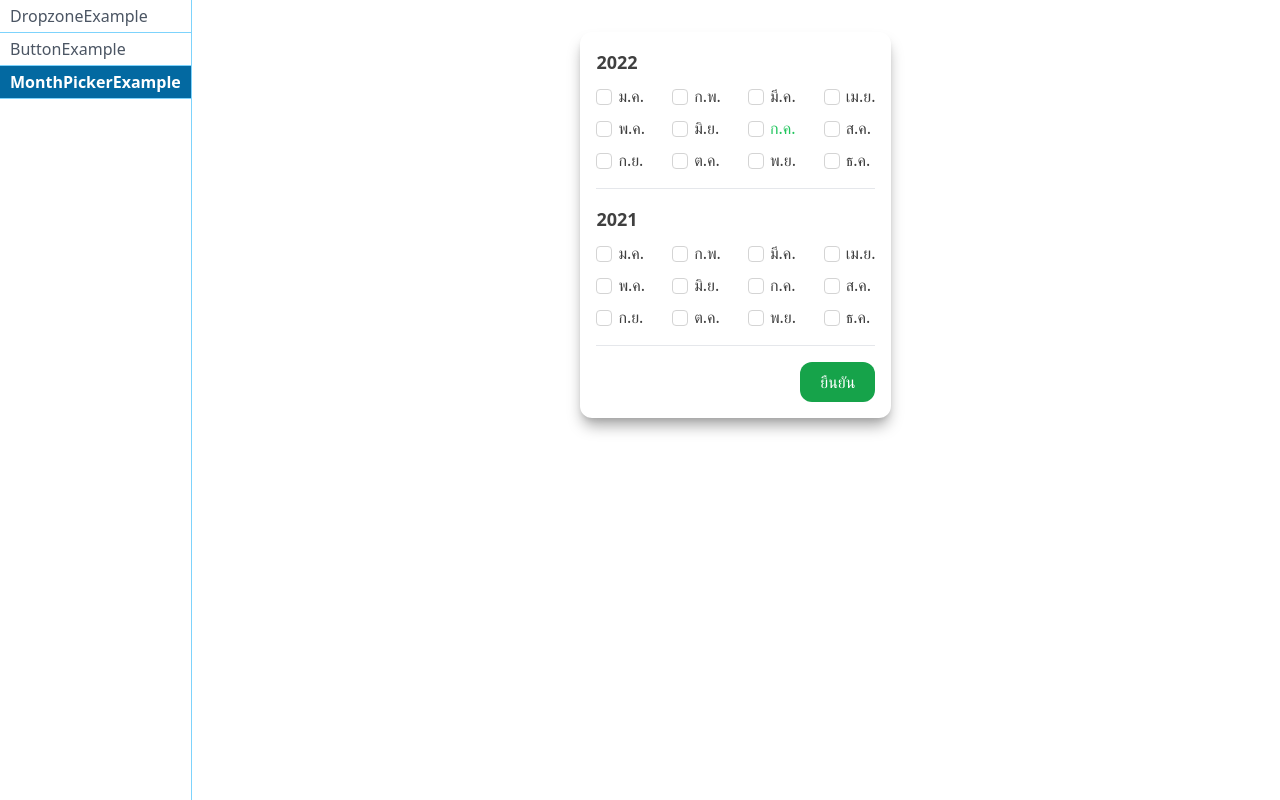
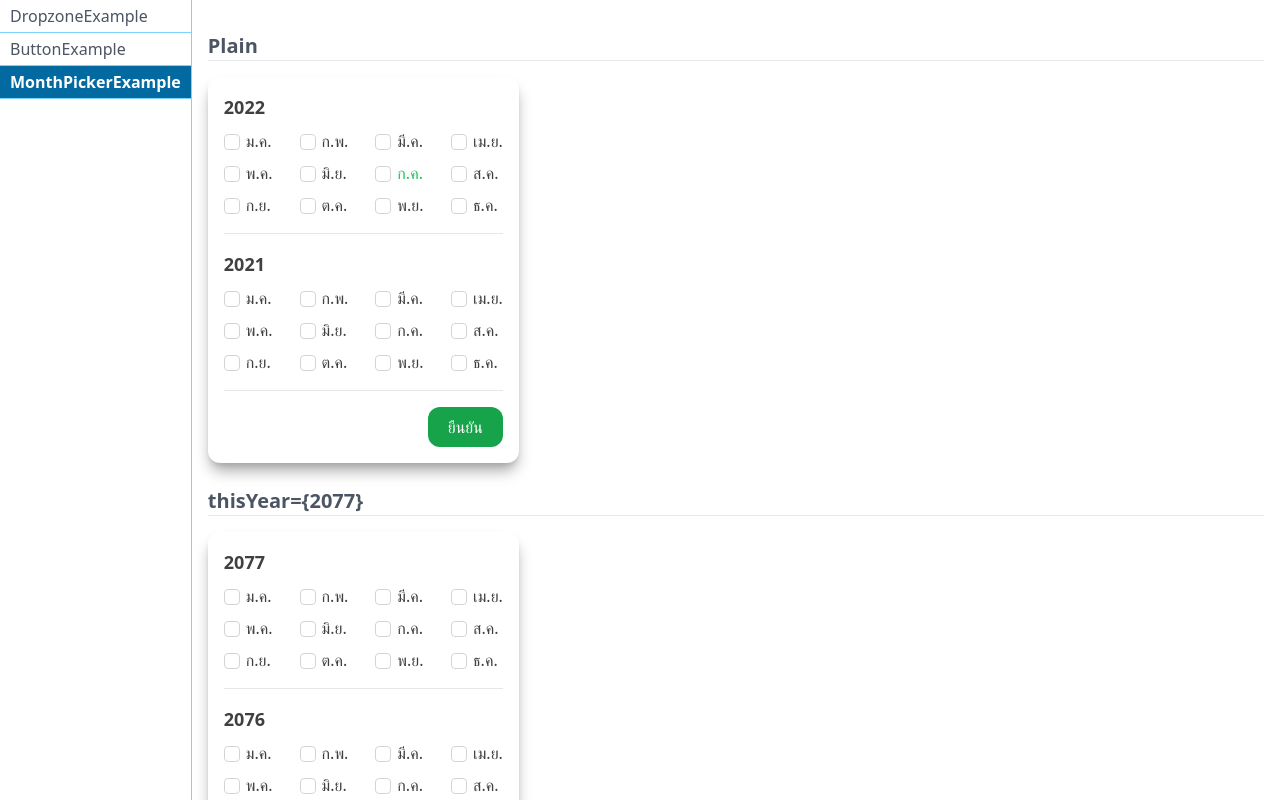
Before and after one commit to bluenex/react-collection, a React (Vite) app: page / in a window 1280 px wide. Both pictures are taken after a click on the button "MonthPickerExample". Built offline with nearby package versions, Linux system fonts and the light colour scheme.

Commit message:
minor fix

```diff
--- a/src/components/MonthPicker/index.tsx
+++ b/src/components/MonthPicker/index.tsx
@@ -2,7 +2,7 @@ import { useState, useEffect } from 'react';
 import { twMerge } from 'tailwind-merge';
 import CheckIcon from '../MonthPicker/CheckIcon';
 
-type SelectedObj = {
+export type SelectedObj = {
   // key as year, value as selected months
   // 0 = Jan, 11 = Dev
   [year: number]: number[];
@@ -79,8 +79,6 @@ const now = new Date();
 const currentYear = now.getUTCFullYear();
 const currentMonth = now.getUTCMonth();
 
-const supportYears = [currentYear, currentYear - 1];
-
 interface MonthPickerProps {
   thisYear?: number;
   selectedValue?: SelectedObj;
@@ -96,6 +94,7 @@ const MonthPicker = ({
 }: MonthPickerProps) => {
   const [selected, setSelected] = useState<SelectedObj>(selectedValue || {});
 
+  const supportYears = [thisYear || currentYear, (thisYear || currentYear) - 1];
   const isMaxSelected = selectedCounter(selected) >= maxSelected;
 
   useEffect(() => {
--- a/src/examples/MonthPickerExample.tsx
+++ b/src/examples/MonthPickerExample.tsx
@@ -1,7 +1,36 @@
-import MonthPicker from '../components/MonthPicker';
+import { useState } from 'react';
+import ExampleWithTitle from '../components/ExampleWithTitle';
+import MonthPicker, { SelectedObj } from '../components/MonthPicker';
 
 const MonthPickerExample = () => {
-  return <MonthPicker />;
+  const [fullOptionsState, setFullOptionsState] = useState<SelectedObj>({});
+
+  return (
+    <div className="flex flex-col w-full">
+      <ExampleWithTitle title="Plain">
+        <MonthPicker />
+      </ExampleWithTitle>
+
+      <ExampleWithTitle title="thisYear={2077}">
+        <MonthPicker thisYear={2077} />
+      </ExampleWithTitle>
+
+      <ExampleWithTitle title="Full options">
+        <p>{JSON.stringify(fullOptionsState, null, 2)}</p>
+        <MonthPicker
+          thisYear={2024}
+          maxSelected={5}
+          selectedValue={fullOptionsState}
+          onSelectedChange={(value) => {
+            setFullOptionsState(value);
+          }}
+        />
+      </ExampleWithTitle>
+
+      {/* footer padder, there should be a better way */}
+      <div className="pb-6"></div>
+    </div>
+  );
 };
 
 export default MonthPickerExample;
```
